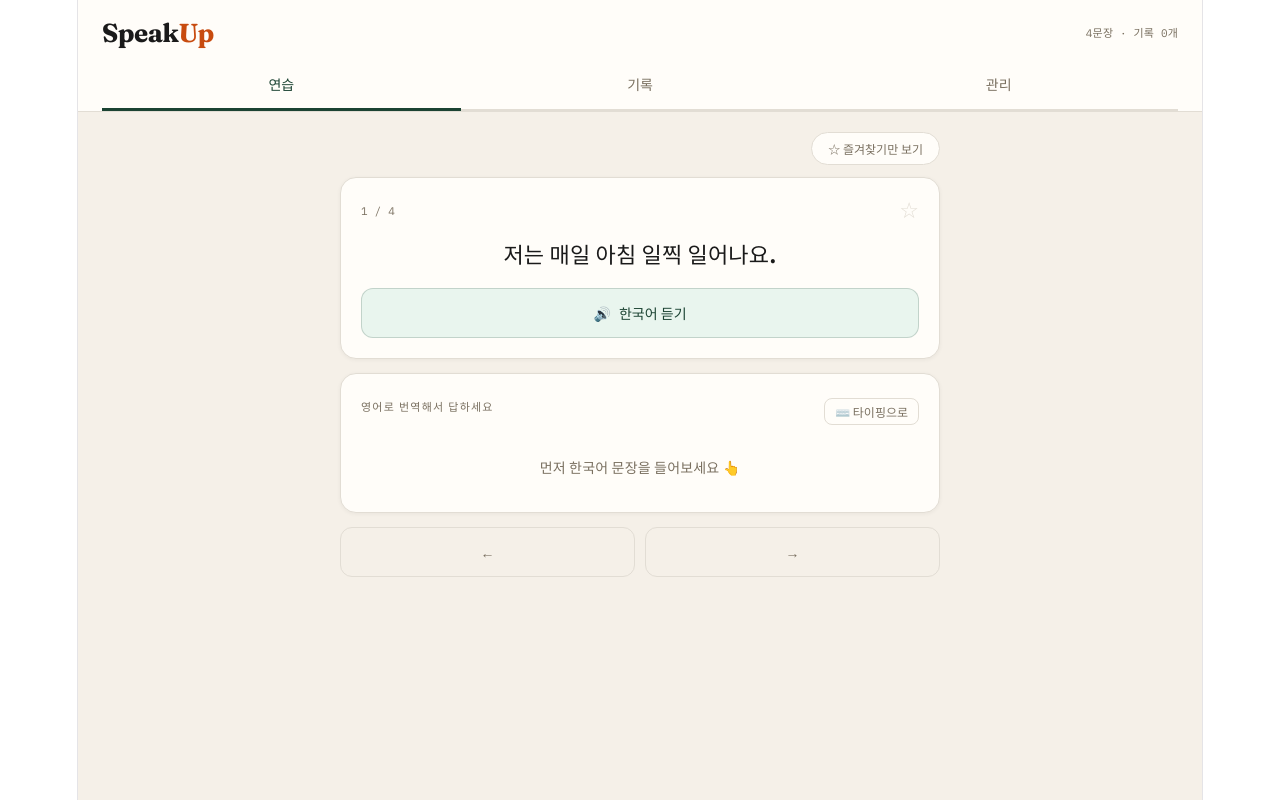
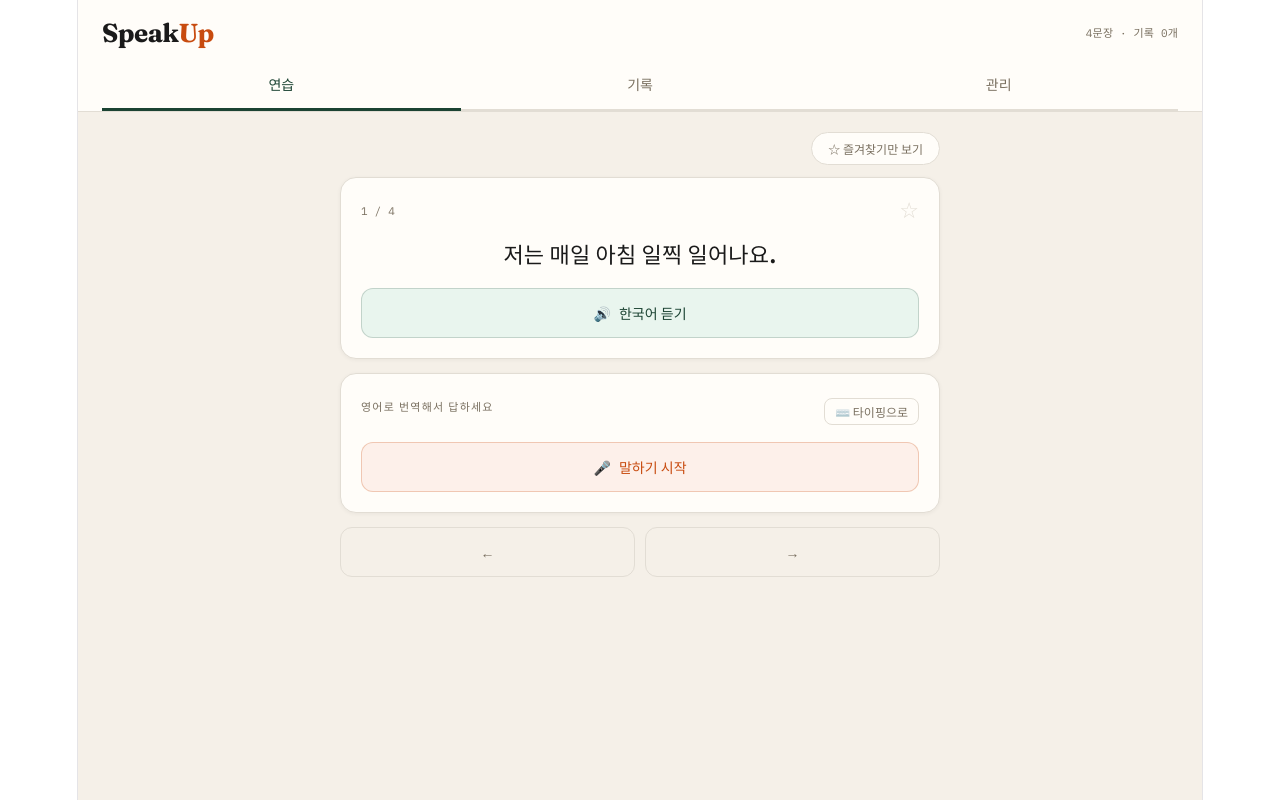
Before and after one commit to colab-jjang/speakup, a React (Vite) app: page / in a window 1280 px wide. Built offline with nearby package versions, Linux system fonts and the light colour scheme.

Commit message:
fix mic button and ios evaluation

```diff
--- a/src/App.jsx
+++ b/src/App.jsx
@@ -76,6 +76,8 @@ export default function App() {
   const [genTopic, setGenTopic] = useState("");
   const [generating, setGenerating] = useState(false);
   const recRef = useRef(null);
+  const transcriptRef = useRef("");
+  const evaluatedRef = useRef(false);
 
   const displayList = filterBookmarks ? sentences.filter(s => s.bookmarked) : sentences;
   const current = displayList[idx] || null;
@@ -95,13 +97,24 @@ export default function App() {
     if (!SR) { alert("Chrome에서만 음성인식이 가능해요."); return; }
     const rec = new SR();
     rec.lang = "en-US"; rec.continuous = false; rec.interimResults = false;
+    transcriptRef.current = "";
+    evaluatedRef.current = false;
     rec.onstart = () => setPhase("listening");
-    rec.onresult = async (e) => {
-      const t = e.results[0][0].transcript;
-      setSpokenText(t); setPhase("evaluating");
-      await doEval(t);
+    rec.onresult = (e) => {
+      transcriptRef.current = e.results[0][0].transcript;
     };
-    rec.onerror = (e) => { if (e.error !== "aborted") setPhase("listening_ready"); else setPhase("listening_ready"); };
+    rec.onend = async () => {
+      if (evaluatedRef.current) return;
+      evaluatedRef.current = true;
+      const t = transcriptRef.current;
+      if (t) {
+        setSpokenText(t); setPhase("evaluating");
+        await doEval(t);
+      } else {
+        setPhase("listening_ready");
+      }
+    };
+    rec.onerror = (e) => { if (e.error !== "aborted") { evaluatedRef.current = true; setPhase("listening_ready"); } };
     recRef.current = rec; rec.start();
   }, [current, retryCount]);
 
@@ -204,8 +217,7 @@ Respond ONLY with valid JSON (no markdown):
             </div>
             {!useTyping ? (
               <>
-                {phase === "ready" && <div style={{ textAlign: "center", color: C.muted, fontSize: 14, padding: "12px 0", fontFamily: "'Noto Sans KR'" }}>먼저 한국어 문장을 들어보세요 👆</div>}
-                {phase === "listening_ready" && <button style={mkBtn(C.orangeLight, C.orange, `1px solid ${C.orange}40`)} onClick={startListening}><span>🎤</span><span>말하기 시작</span></button>}
+                {(phase === "ready" || phase === "listening_ready") && <button style={mkBtn(C.orangeLight, C.orange, `1px solid ${C.orange}40`)} onClick={startListening}><span>🎤</span><span>말하기 시작</span></button>}
                 {phase === "processing" && <div style={{ textAlign: "center", color: C.muted, fontSize: 14, padding: "12px 0", fontFamily: "'Noto Sans KR'" }}>🎙️ 음성 처리 중...</div>}
                 {phase === "listening" && <button style={mkBtn("#fee2e2", "#991b1b", "1px solid #fca5a5")} onClick={() => { try { recRef.current?.stop(); } catch(e){} setPhase("processing"); }}><Waveform active /><span>듣는 중... (탭하면 중지)</span></button>}
               </>
```
